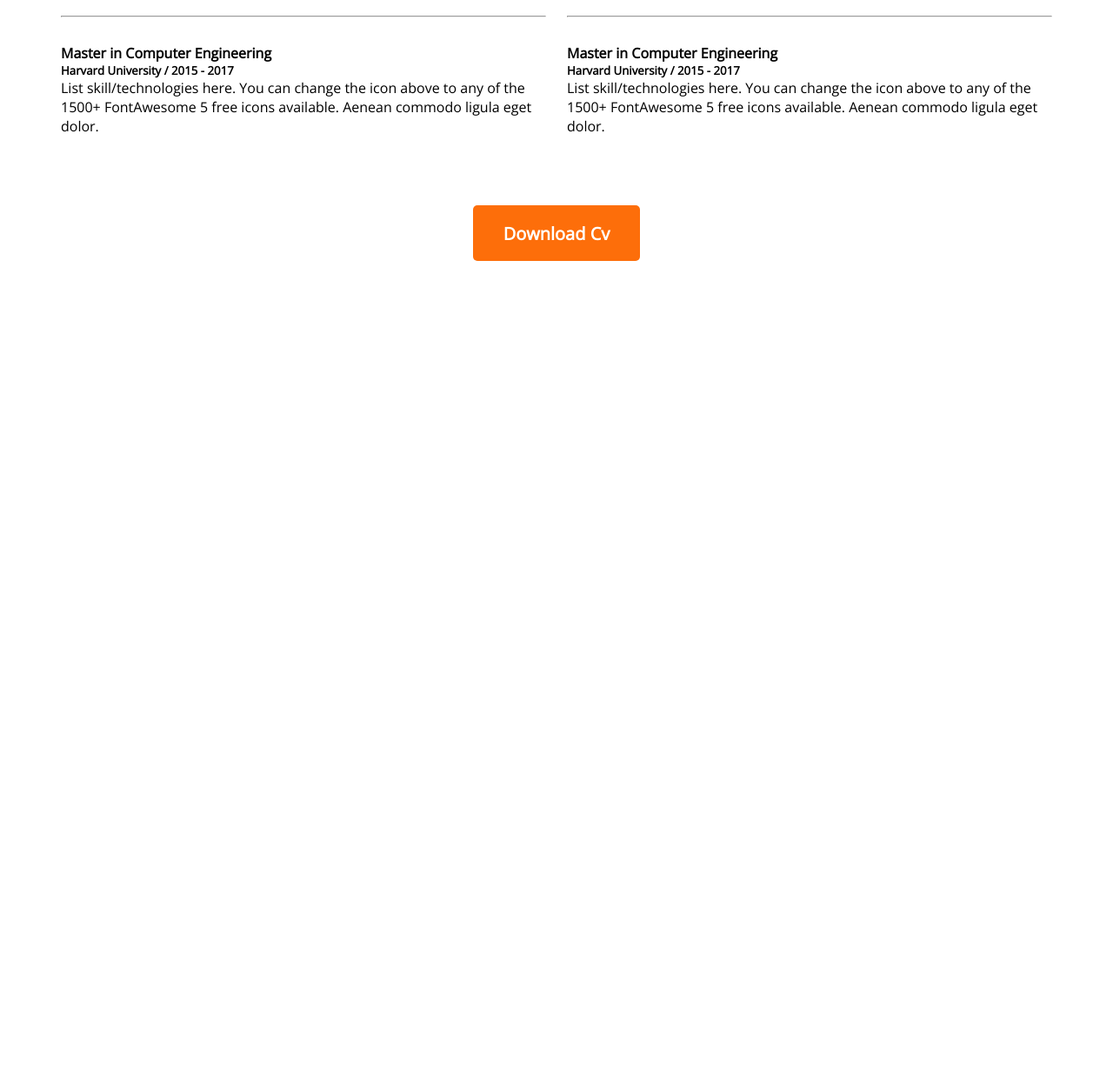
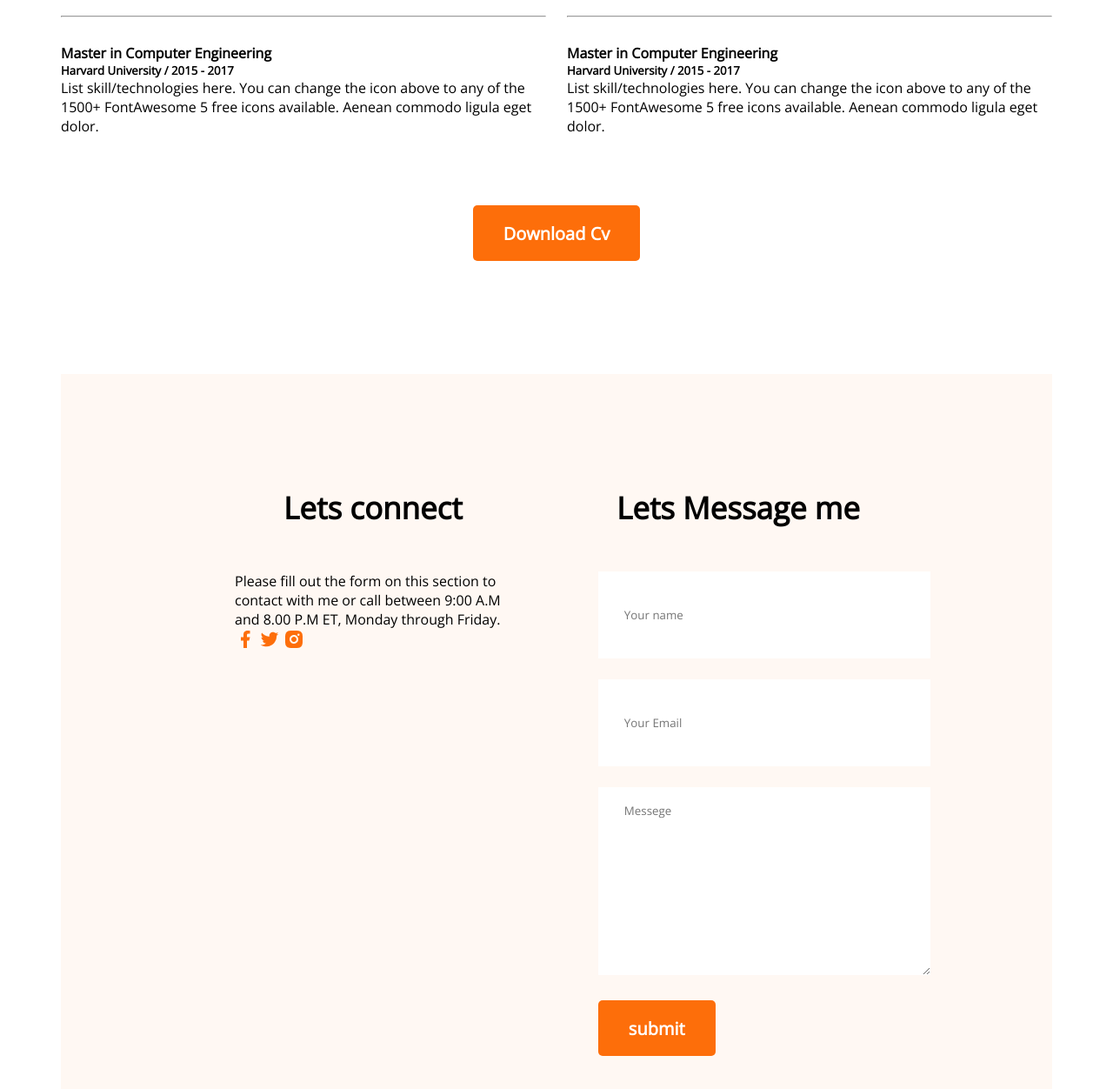
Before and after one commit to moniruzzaman12/Developer-portfolio1, a plain HTML site: page index.html in a window 1280 px wide. Shown: the part 3194-4446 px from the top of the page at 87% size. Before the commit the page ends 3494 px from the top, so only its background shows below. Drawn offline with nearby package versions, Linux system fonts and the light colour scheme.

Commit message:
contact us added

```diff
--- a/index.html
+++ b/index.html
@@ -135,6 +135,31 @@
                 <button class="btn-primary">Download Cv</button>
             </div>
        </section>
+       <!-- contact section -->
+        <section class="contact">
+            <div>
+             <h3 class="section-title">Lets connect</h3>
+             <p class="section-discription">Please fill out the form on this section to contact with me or call between 9:00 A.M and 8.00 P.M ET, Monday through Friday.</p>
+             <a href="">
+                <img src="images/icons/facebook.png" alt="">
+             </a>
+             <a href="">
+                <img src="images/icons/twitter.png" alt="">
+             </a>
+             <a href="">
+                <img src="images/icons/insta.png" alt="">
+             </a>
+            </div>
+            <div>
+                <h3 class="section-title">Lets Message me</h3>
+                <form action="">
+                    <input type="text" name="" id=""placeholder="Your name">
+                    <input type="email" name="" id="" placeholder="Your Email">
+                    <textarea name="" id="" cols="30" rows="10" placeholder="Messege"></textarea>
+                    <input class="btn-primary" type="submit" value="submit">
+                </form>
+            </div>
+        </section>
     </main>
     <footer>
 
--- a/styles/portfolio.css
+++ b/styles/portfolio.css
@@ -152,3 +152,25 @@ section{
     margin-top: 50px;
     text-align: center;
 }
+/* contact style */
+.contact{
+    display: flex;
+    gap: 100px;
+    background: #FFF8F3;
+    padding: 130px 200px;
+}
+.contact.section-title{
+    text-align: left;
+}
+.contact input[type="text"], input[type="email"] ,textarea{
+    margin-bottom:24px ;
+    border: 0;
+    width: 100%;
+    padding : 18px 30px;
+}
+input{
+     height: 64px;
+}
+.contact a{
+    text-decoration: none;
+}
```
